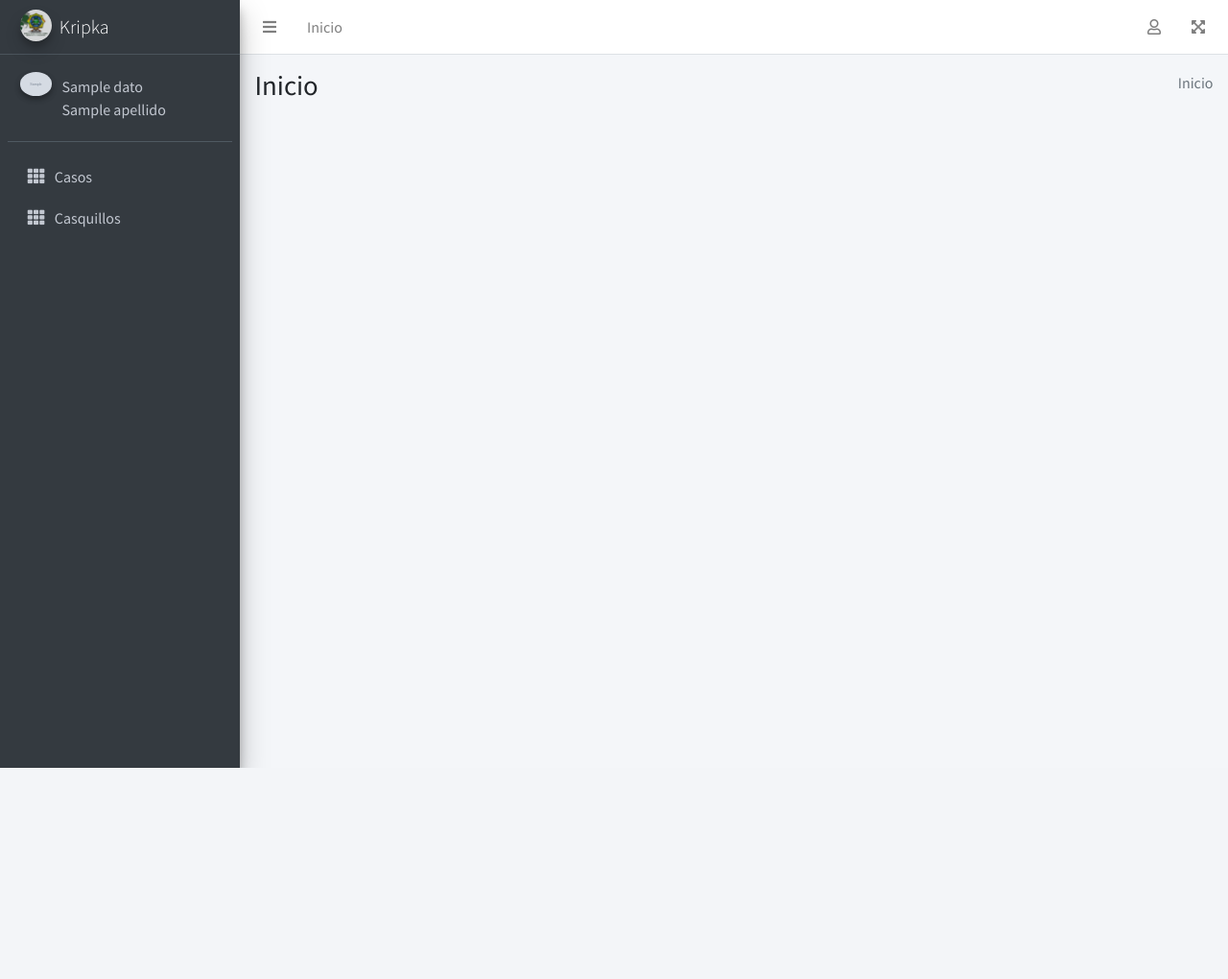
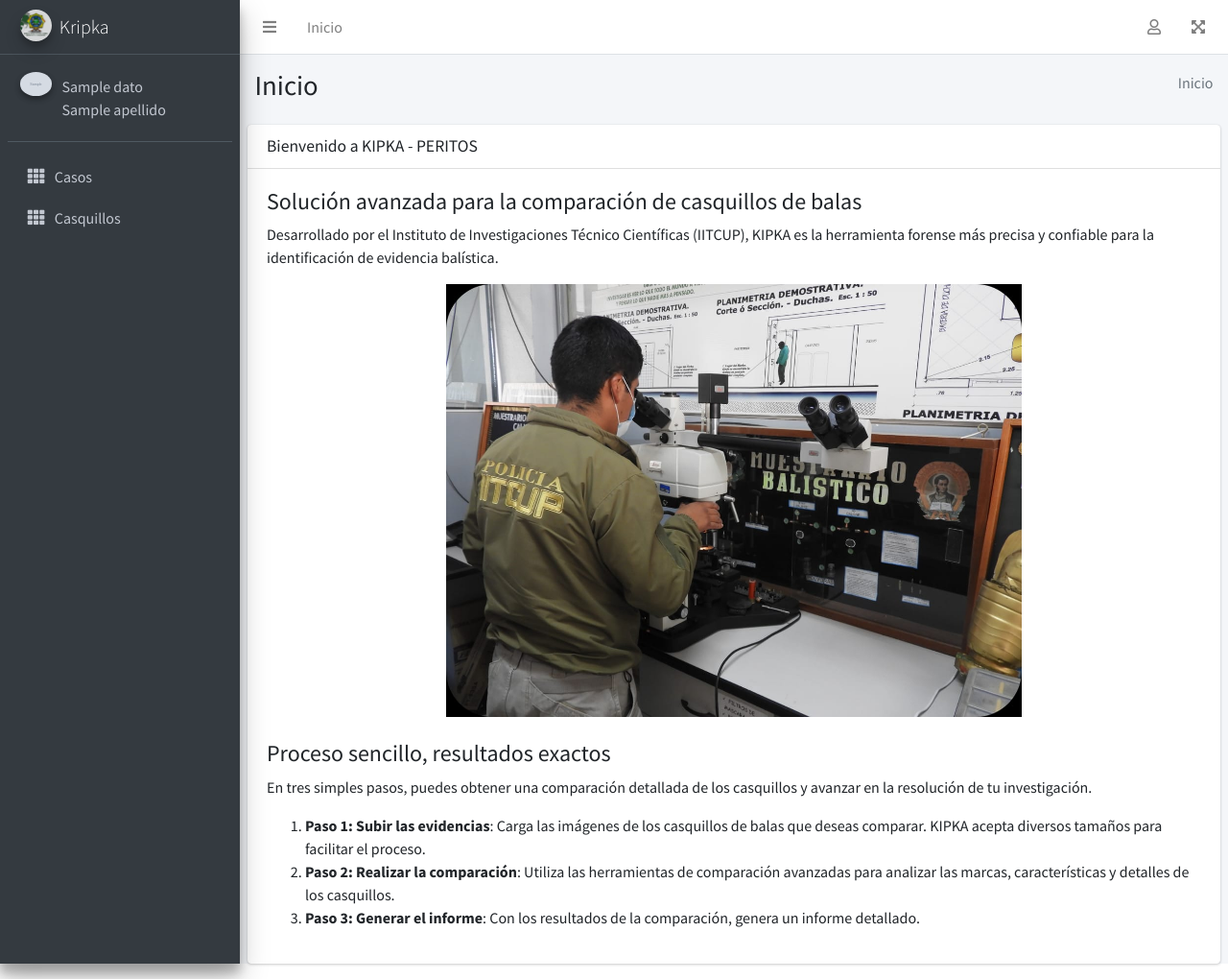
Before and after one commit to MrAlcan/sistema_balistica, a Flask app: template app/templates/perito/inicio.html in a window 1280 px wide. Shown: the whole page at 96% size. Before the commit the page ends 800 px from the top, so only its background shows below. Run offline with Flask 3, Linux system fonts and the light colour scheme; the template is opened without the code that fills it: most values are stand-ins (such as "Sample title", 1, 10 or a date in 2020); grey boxes marked "Sample" are stand-in pictures; some libraries are stand-ins or nearby versions.

Commit message:
anadido de paginas de inicio con redaccion simple, y cambio de iconos en las pestanas

```diff
--- a/app/templates/administrador/plantilla.html
+++ b/app/templates/administrador/plantilla.html
@@ -4,7 +4,9 @@
 <head>
     <meta charset="utf-8">
     <meta name="viewport" content="width=device-width, initial-scale=1">
-    <title>Kripka | Administrador</title>
+    <title>Kipka | Administrador</title>
+
+    <link rel="icon" type="image/png" href="{{url_for('static', filename='assets/images/logo.png')}}">
 
     <!-- Google Font: Source Sans Pro -->
     <link rel="stylesheet"
--- a/app/templates/perito/inicio.html
+++ b/app/templates/perito/inicio.html
@@ -14,6 +14,34 @@
 
 
 {% block contenido %}
+
+<div class="card">
+    <div class="card-header">
+        <h3 class="card-title">Bienvenido a KIPKA - PERITOS</h3>
+    </div>
+    <!-- /.card-header -->
+    <div class="card-body">
+        <h4>Solución avanzada para la comparación de casquillos de balas</h4>
+        <p>Desarrollado por el Instituto de Investigaciones Técnico Científicas (IITCUP), KIPKA es la herramienta forense más precisa y confiable para la identificación de evidencia balística.</p>
+
+        <center><img src="{{url_for('static', filename='img/imagen.jpeg')}}" alt="Imagen representativa de KIPKA" class="hero-image" style="width: 600px;" /></center>
+
+
+
+
+
+        <br />
+        <h4>Proceso sencillo, resultados exactos</h4>
+        <p>En tres simples pasos, puedes obtener una comparación detallada de los casquillos y avanzar en la resolución de tu investigación.</p>
+        <ol>
+            <li><strong>Paso 1: Subir las evidencias</strong>: Carga las imágenes de los casquillos de balas que deseas comparar. KIPKA acepta diversos tamaños para facilitar el proceso.</li>
+            <li><strong>Paso 2: Realizar la comparación</strong>: Utiliza las herramientas de comparación avanzadas para analizar las marcas, características y detalles de los casquillos.</li>
+            <li><strong>Paso 3: Generar el informe</strong>: Con los resultados de la comparación, genera un informe detallado. </li>
+        </ol>
+
+    </div>
+</div>
+
 {% endblock %}
 
 
--- a/app/templates/perito/plantilla.html
+++ b/app/templates/perito/plantilla.html
@@ -4,7 +4,9 @@
 <head>
     <meta charset="utf-8">
     <meta name="viewport" content="width=device-width, initial-scale=1">
-    <title>Kripka | Perito</title>
+    <title>Kipka | Perito</title>
+
+    <link rel="icon" type="image/png" href="{{url_for('static', filename='assets/images/logo.png')}}">
 
     <!-- Google Font: Source Sans Pro -->
     <link rel="stylesheet"
```
Also changed, not shown: app/templates/administrador/inicio.html (+28 -0 lines), app/static/img/imagen.jpeg (added).
